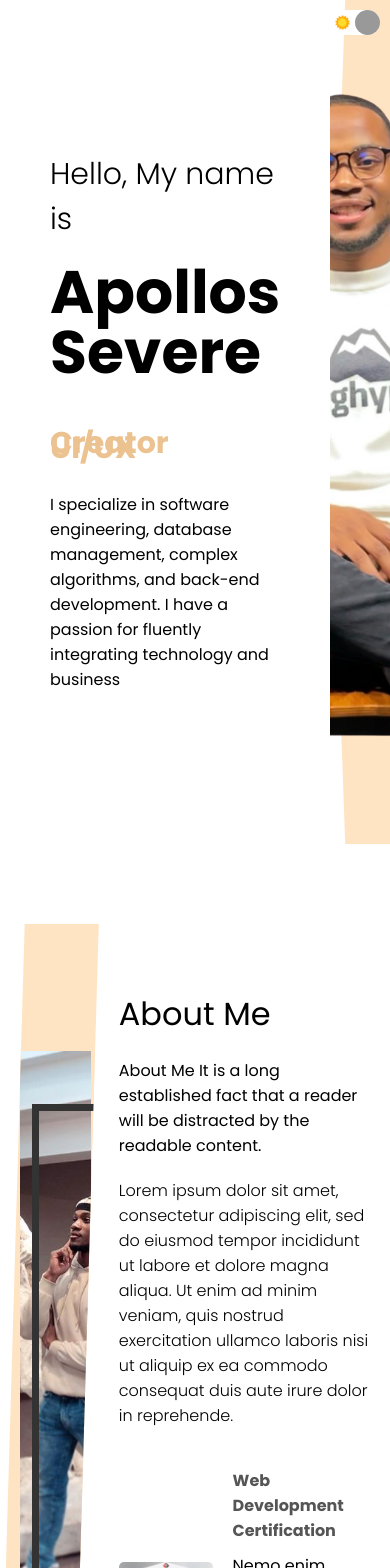
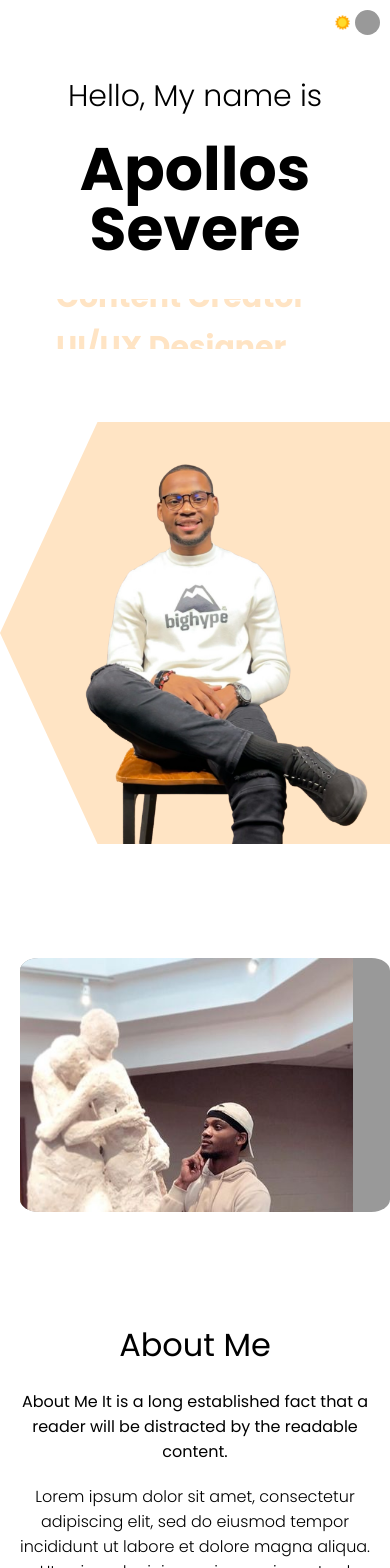
Before and after one commit to ApollosSevere/Official-Portfolio, a React app: page / in a window 390 px wide. Shown: the top 1568 px of the page. Built offline with nearby package versions, Linux system fonts and the light colour scheme.

Commit message:
feature: Dark mode

```diff
--- a/client/components/About/About.jsx
+++ b/client/components/About/About.jsx
@@ -1,12 +1,22 @@
-import React from "react";
+import React, { useContext } from "react";
 import "./about.css";
+import { ThemeContext } from "../../context";
 
 function About() {
+  const theme = useContext(ThemeContext);
+  const darkMode = theme.state.darkMode;
+
   return (
     <div className="about">
-      <div className="about-left">
+      <div
+        style={{ backgroundColor: darkMode ? "#333" : "" }}
+        className="about-left"
+      >
         <div className="about-left-wrapper">
-          <div className="about-card">
+          <div
+            style={{ backgroundColor: darkMode ? "#555" : "" }}
+            className="about-card"
+          >
             <div className="about-card-wrapper">
               <img
                 className="about-img"
--- a/client/components/About/about.css
+++ b/client/components/About/about.css
@@ -142,3 +142,37 @@
   color: #555;
   margin-bottom: 10px;
 }
+
+@media screen and (max-width: 480px) {
+  .about {
+    flex-direction: column;
+    text-align: center;
+    margin-top: 45px;
+    margin-bottom: 10px;
+  }
+
+  .about-left {
+    width: 95%;
+    clip-path: none;
+    background-color: white;
+  }
+
+  .about-card {
+    height: 30vh;
+    background-color: #999;
+    border-radius: 5%;
+  }
+
+  .a-card.bg,
+  .a-award {
+    display: none;
+  }
+
+  .about-right {
+    padding: 20px;
+  }
+
+  .about-card-wrapper::before {
+    display: none;
+  }
+}
--- a/client/components/Contact/Contact.jsx
+++ b/client/components/Contact/Contact.jsx
@@ -34,7 +34,10 @@ function Contact() {
 
   return (
     <div className="c">
-      <div className="c-bg"></div>
+      <div
+        style={{ backgroundColor: darkMode ? "#555" : "bisque" }}
+        className="c-bg"
+      ></div>
 
       <div className="c-wrapper">
         <div className="c-left">
--- a/client/components/Contact/contact.css
+++ b/client/components/Contact/contact.css
@@ -98,7 +98,7 @@ button {
     font-size: 30px;
   }
 
-  .c-info-item {
+  .c-icon-item {
     margin: 20px 0px;
     width: 100%;
   }
--- a/client/components/Landing/Landing.jsx
+++ b/client/components/Landing/Landing.jsx
@@ -1,9 +1,13 @@
-import React from "react";
+import React, { useContext } from "react";
+import { ThemeContext } from "../../context";
 
 //CSS
 import "./landing.css";
 
 function Landing() {
+  const theme = useContext(ThemeContext);
+  const darkMode = theme.state.darkMode;
+
   return (
     <div className="landing">
       <div className="landing-left">
@@ -13,10 +17,30 @@ function Landing() {
 
           <div className="l-title">
             <div className="l-title-wrapper">
-              <div className="l-title-item">Web Developer</div>
-              <div className="l-title-item">Content Creator</div>
-              <div className="l-title-item">UI/UX Designer</div>
-              <div className="l-title-item">Backend Engineer</div>
+              <div
+                style={{ color: darkMode ? "#59b256" : "bisque" }}
+                className="l-title-item"
+              >
+                Web Developer
+              </div>
+              <div
+                style={{ color: darkMode ? "#59b256" : "bisque" }}
+                className="l-title-item"
+              >
+                Content Creator
+              </div>
+              <div
+                style={{ color: darkMode ? "#59b256" : "bisque" }}
+                className="l-title-item"
+              >
+                UI/UX Designer
+              </div>
+              <div
+                style={{ color: darkMode ? "#59b256" : "bisque" }}
+                className="l-title-item"
+              >
+                Backend Engineer
+              </div>
             </div>
           </div>
 
@@ -29,7 +53,10 @@ function Landing() {
       </div>
 
       <div className="landing-right">
-        <div className="l-bg"></div>
+        <div
+          style={{ backgroundColor: darkMode ? "#333" : "bisque" }}
+          className="l-bg"
+        ></div>
         <img src="/assets/img/utils/me.png" alt="" className="l-img" />
       </div>
     </div>
--- a/client/components/Landing/landing.css
+++ b/client/components/Landing/landing.css
@@ -88,3 +88,26 @@
   top: 0;
   right: 0;
 }
+
+@media screen and (max-width: 480px) {
+  .landing {
+    flex-direction: column;
+  }
+
+  .landing-left-wrapper {
+    padding: 10px;
+    align-items: center;
+    justify-content: center;
+    text-align: center;
+    height: 100%;
+  }
+
+  .l-desc {
+    display: none;
+  }
+
+  /* .l-bg {
+    clip-path: none;
+    background-color: white;
+  } */
+}
--- a/client/components/ProjectList/ProjectCard/projectCard.css
+++ b/client/components/ProjectList/ProjectCard/projectCard.css
@@ -1,6 +1,6 @@
 .p {
   width: 30%;
-  height: 40vh;
+  height: 30%;
   margin: 20px 10px;
   border: 2px solid rgb(243, 242, 242);
   border-radius: 10px 10px 0px 0px;
@@ -32,3 +32,10 @@
 .p:hover .p-img {
   transform: translateY(-100%);
 }
+
+@media screen and (max-width: 480px) {
+  .p {
+    width: 40%;
+    height: 20vh;
+  }
+}
--- a/client/components/ProjectList/ProjectList.jsx
+++ b/client/components/ProjectList/ProjectList.jsx
@@ -20,8 +20,6 @@ function ProjectList() {
         <ProjectCard />
         <ProjectCard />
         <ProjectCard />
-        <ProjectCard />
-        <ProjectCard />
       </div>
     </div>
   );
--- a/client/components/ProjectList/projectList.css
+++ b/client/components/ProjectList/projectList.css
@@ -25,3 +25,17 @@
   flex-wrap: wrap;
   justify-content: space-evenly;
 }
+
+@media screen and (max-width: 480px) {
+  .pl {
+    padding: 10px;
+  }
+
+  .pl-texts {
+    width: 100%;
+  }
+
+  .pl-desc {
+    display: none;
+  }
+}
```
